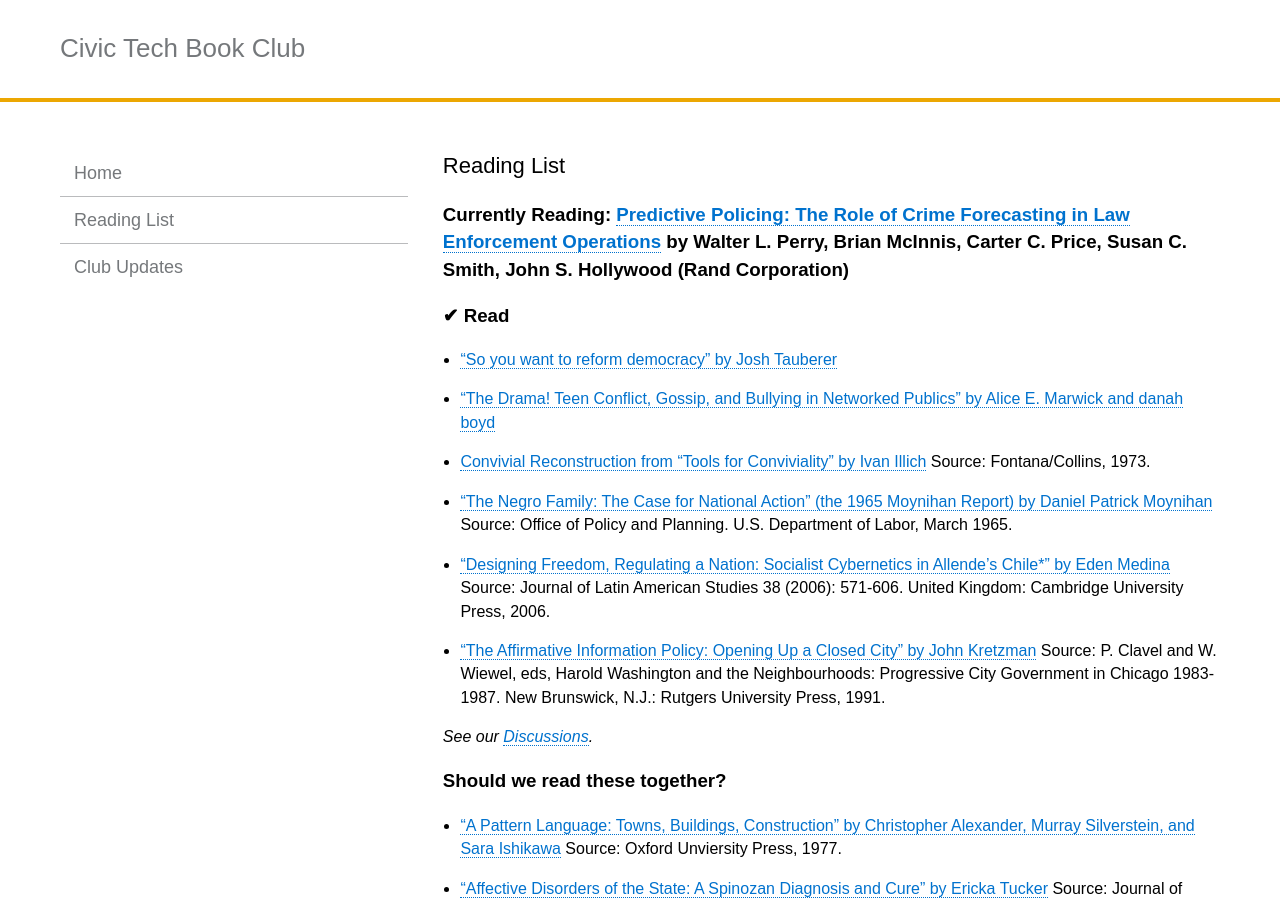
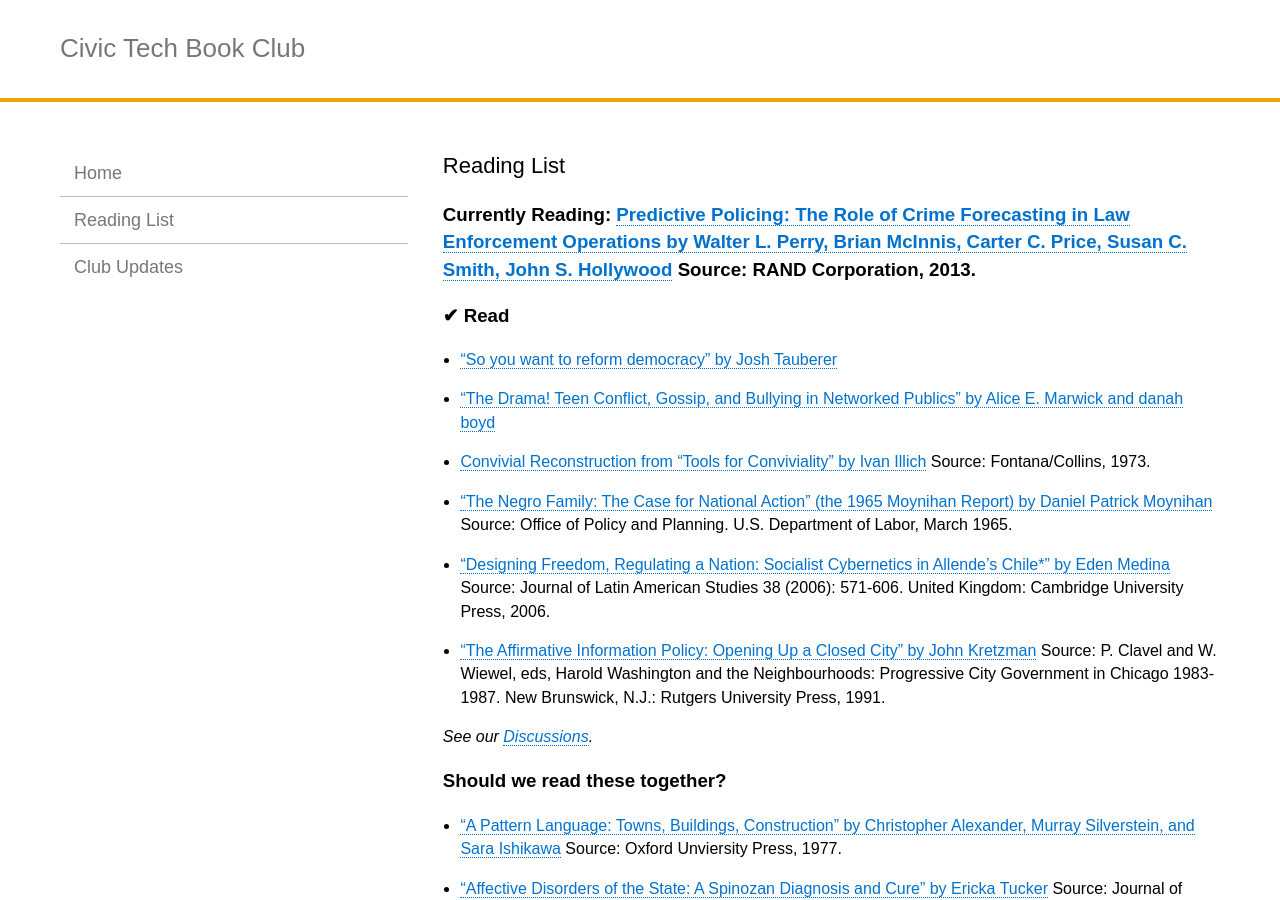
Before and after one commit to rebeccawilliams/bookclub, a Jekyll site: the page built from readinglist.md, in a window 1280 px wide and 900 px high. Built offline with Jekyll 4.4.1, drawn with Linux system fonts in a browser that asks for light colours.

Commit message:
Update readinglist.md

```diff
--- a/readinglist.md
+++ b/readinglist.md
@@ -3,7 +3,7 @@
 title:  "Reading List"
 ---
 
-### Currently Reading: [Predictive Policing: The Role of Crime Forecasting in Law Enforcement Operations](https://www.rand.org/content/dam/rand/pubs/research_reports/RR200/RR233/RAND_RR233.pdf) by Walter L. Perry, Brian McInnis, Carter C. Price, Susan C. Smith, John S. Hollywood (Rand Corporation)
+### Currently Reading: [Predictive Policing: The Role of Crime Forecasting in Law Enforcement Operations by Walter L. Perry, Brian McInnis, Carter C. Price, Susan C. Smith, John S. Hollywood](https://www.rand.org/content/dam/rand/pubs/research_reports/RR200/RR233/RAND_RR233.pdf)  Source: RAND Corporation, 2013.
 
 ### ✔ Read
 
```
